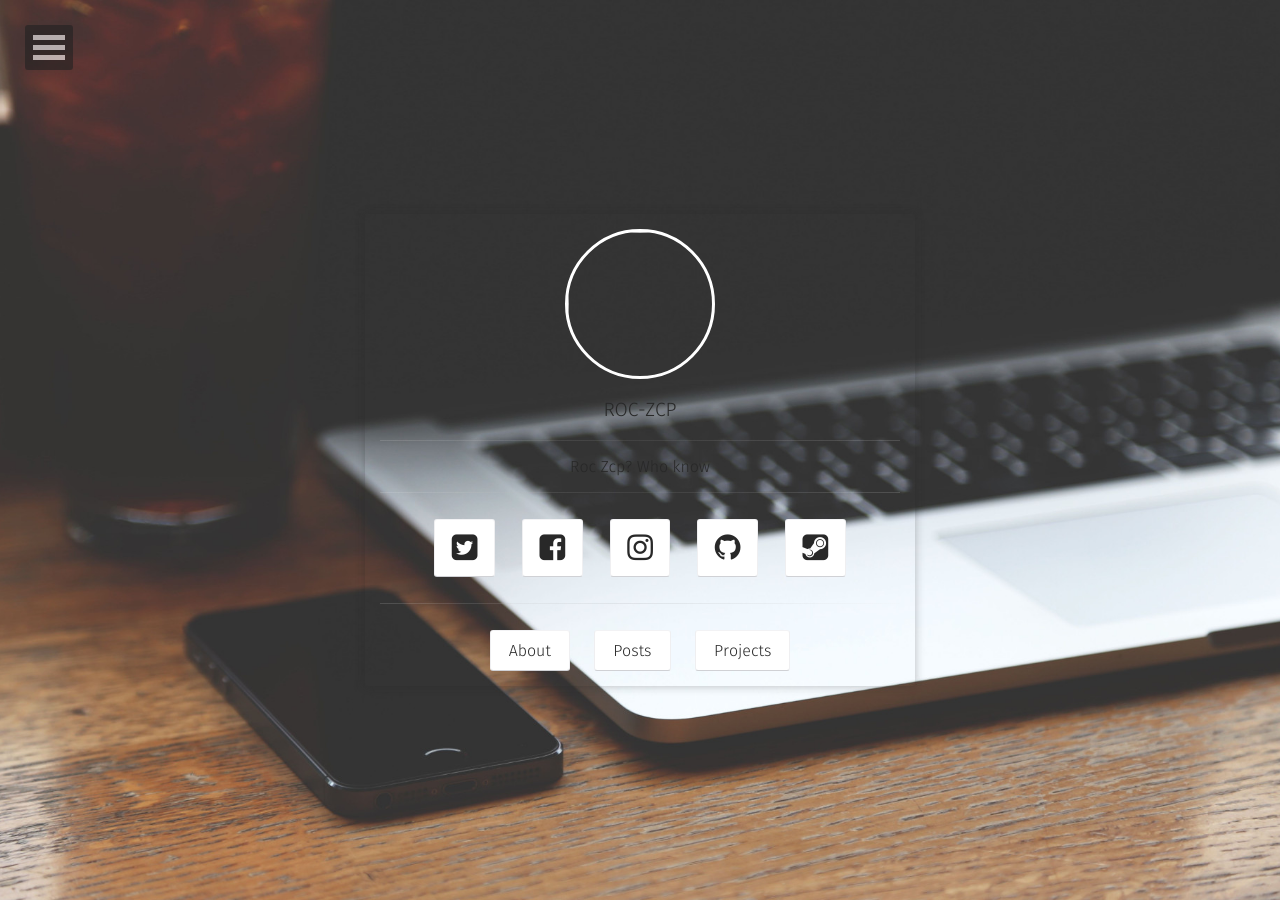
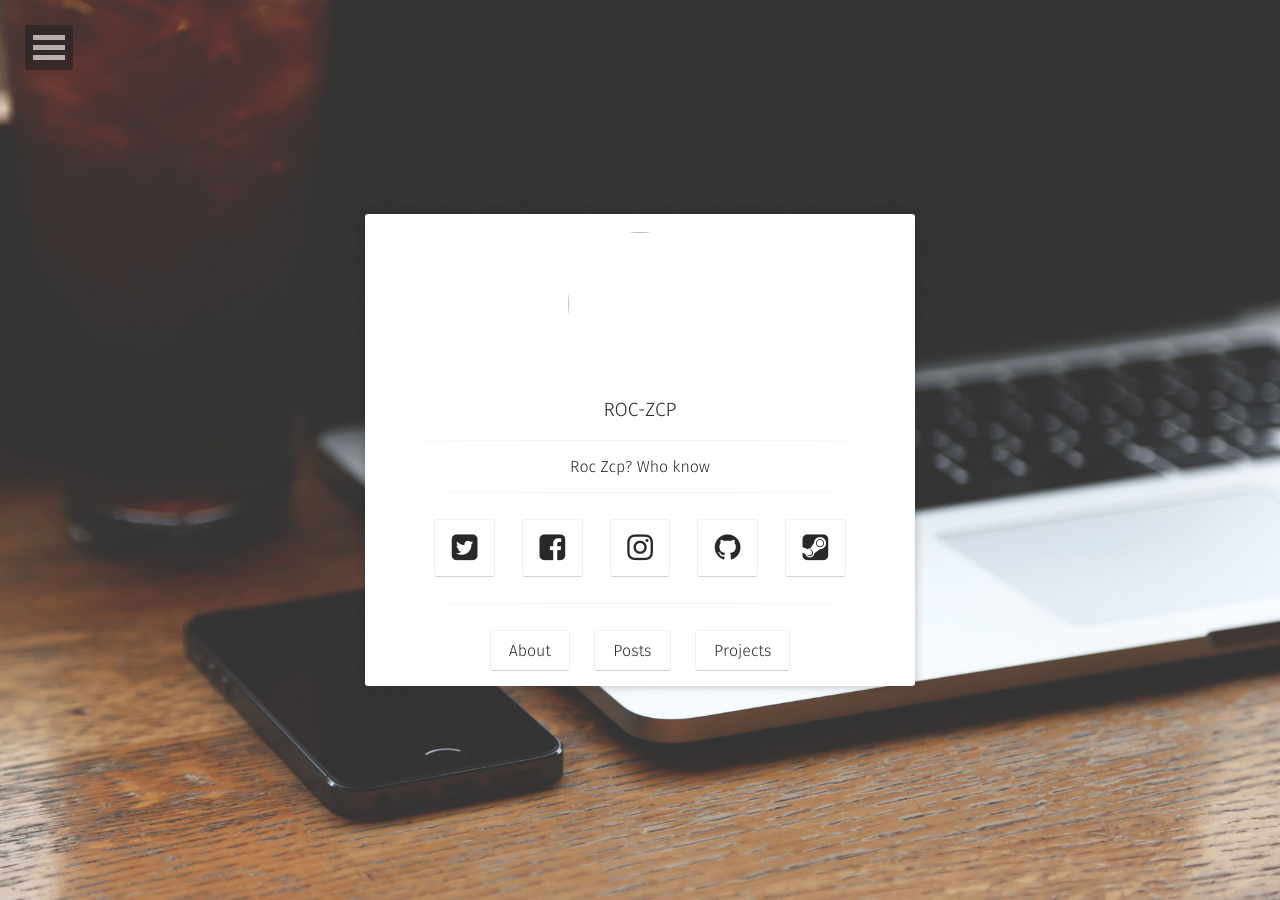
Before and after one commit to cleancp/cleancp.github.io, a Jekyll site: the page built from index-before.html, in a window 1280 px wide. Built offline with Jekyll 4.4.1, drawn with Linux system fonts in a browser that asks for light colours; some web fonts are replaced.

Commit message:
Update site.scss

```diff
--- a/_sass/site.scss
+++ b/_sass/site.scss
@@ -75,7 +75,7 @@ body {
 	padding-right: 15px;
 	padding-left: 15px;
 	@include center-block();
-//	background-color: $white;
+	background-color: $white;
 	color: $color_shark;
 	z-index: 1;
 	border-radius: 3px;
```
